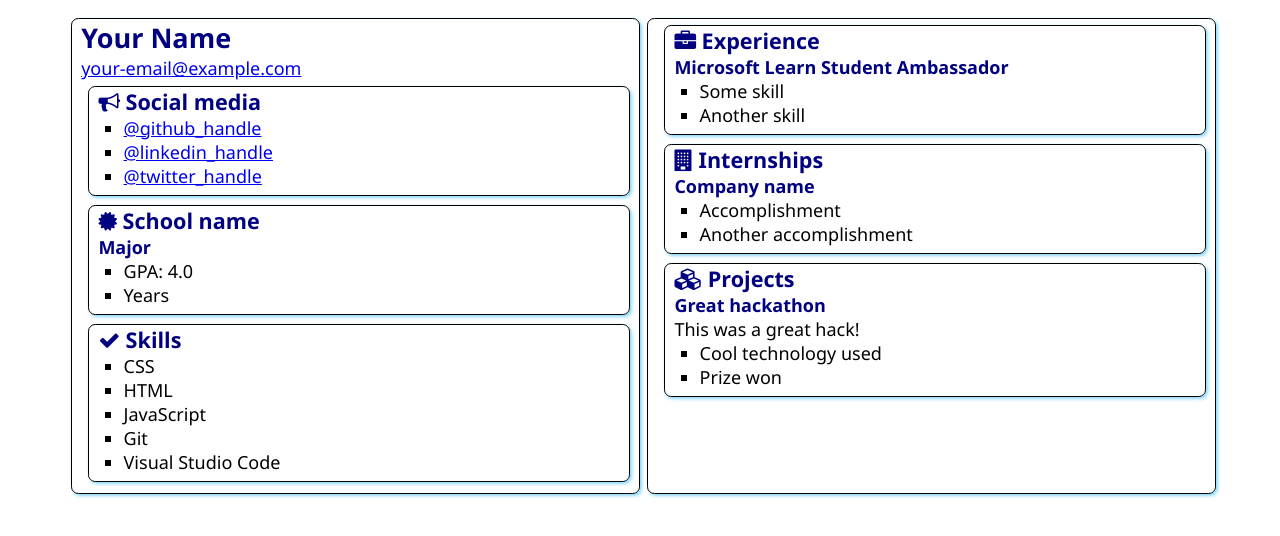
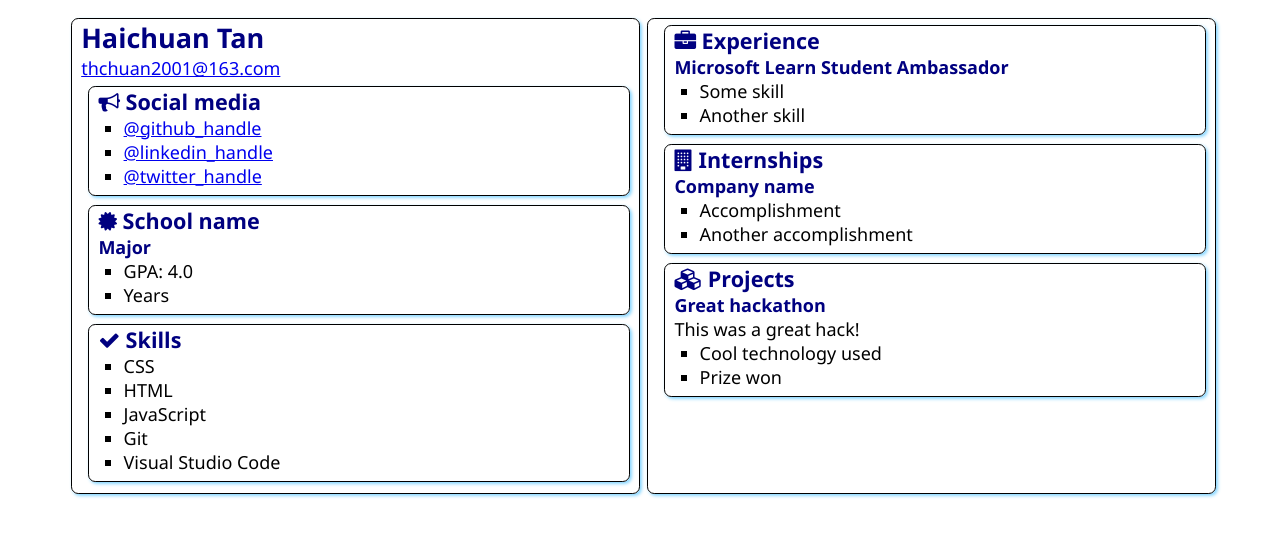
Before and after one commit to thchuan2001/SATechnicalOnboarding, a plain HTML site: page src/index.html in a window 1280 px wide. Drawn offline with Linux system fonts and the light colour scheme.

Commit message:
Update index.html

```diff
--- a/src/index.html
+++ b/src/index.html
@@ -12,8 +12,8 @@
 <body>
     <main>
         <article class="box">
-            <h1>Your Name</h1>
-            <div><a href="mailto:your.email@example.com">your-email@example.com</a></div>
+            <h1>Haichuan Tan</h1>
+            <div><a href="thchuan2001@163.com">thchuan2001@163.com</a></div>
 
             <section class="box">
                 <h2>
```
